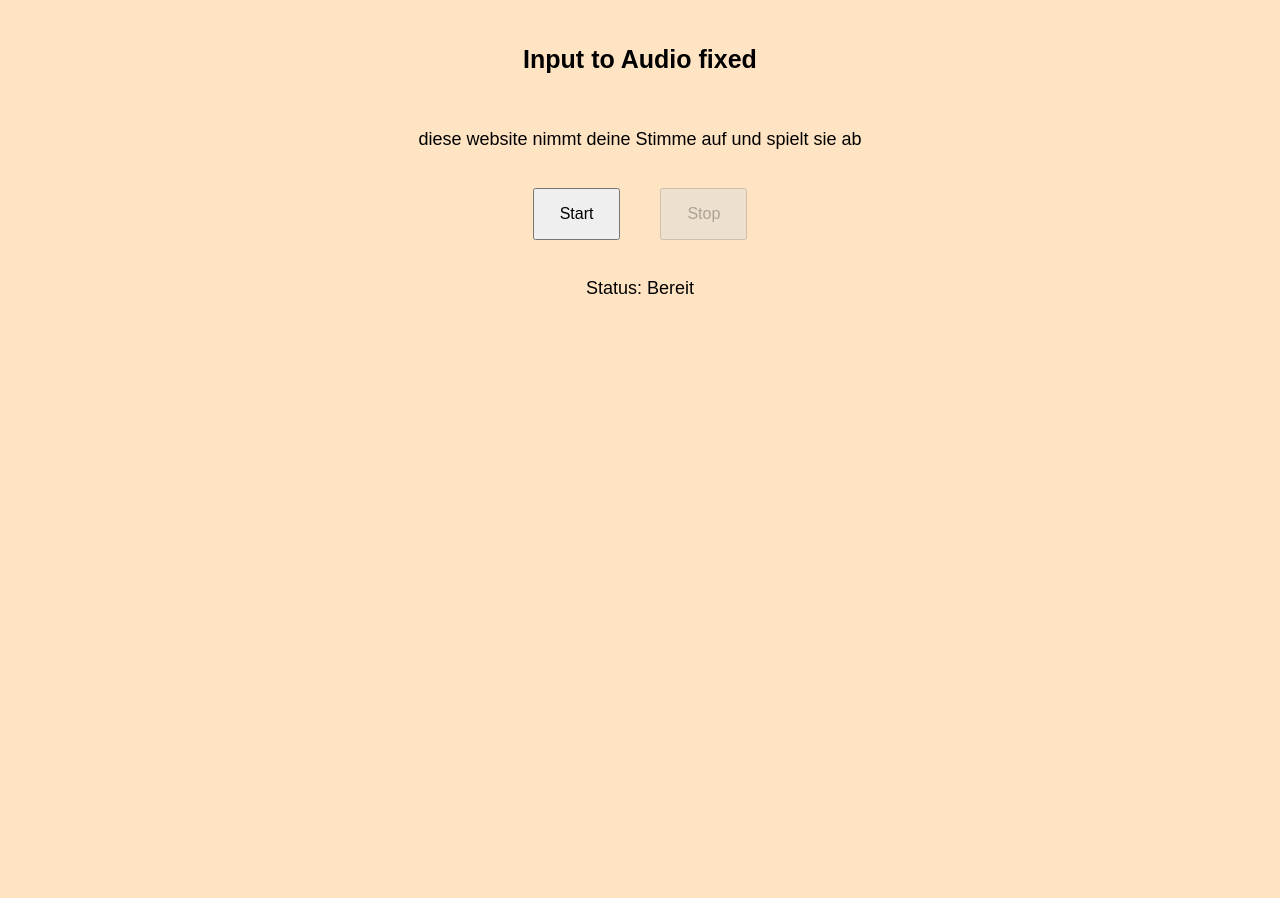
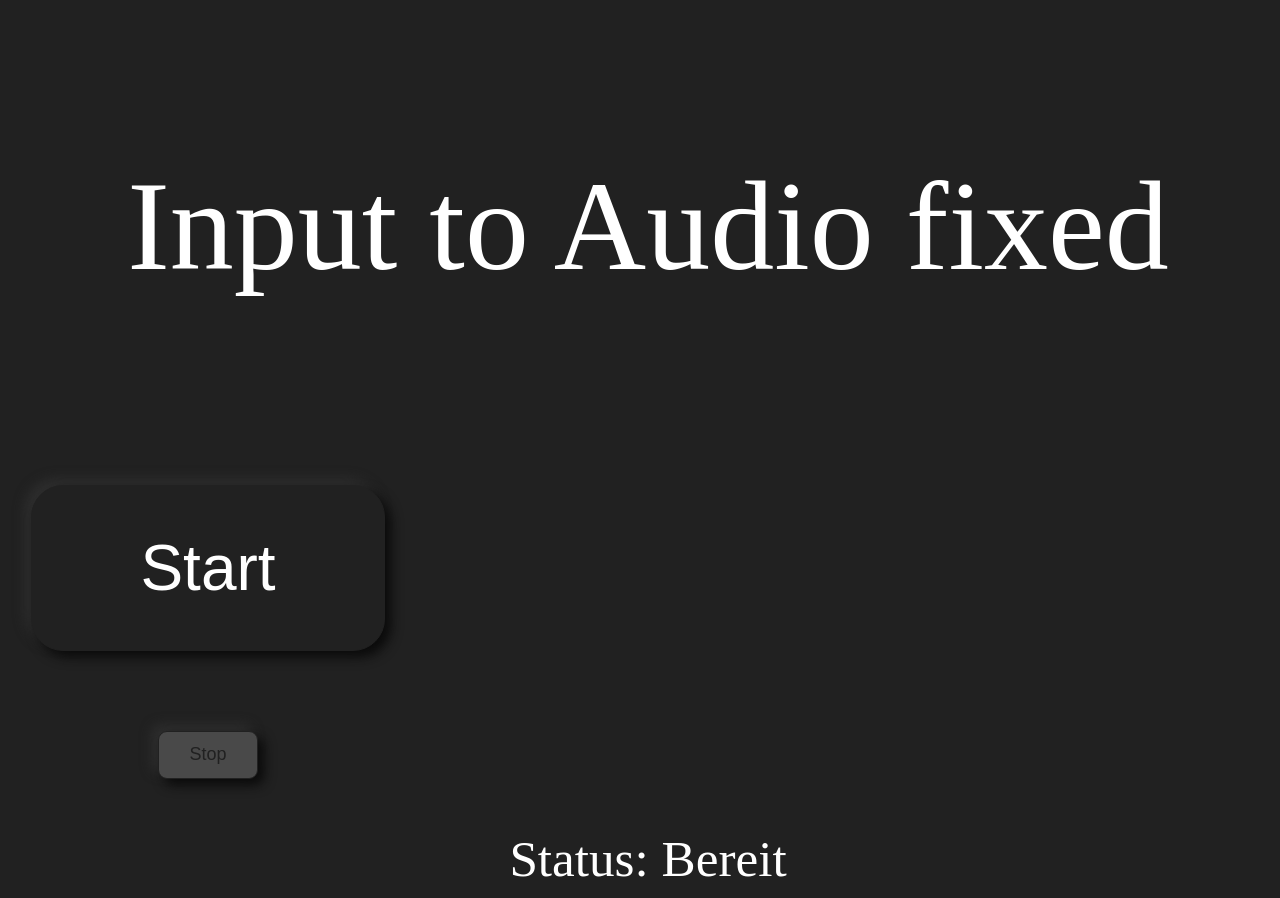
Before and after one commit to NamakiXVI/imputToOutput, a plain HTML site: page index.html in a window 1280 px wide. Before the commit the page ends 800 px from the top, so only its background shows below. Drawn offline with Linux system fonts and the light colour scheme; a web font is replaced by a local one.

Commit message:
update again

```diff
--- a/index.html
+++ b/index.html
@@ -2,16 +2,18 @@
 <html lang="de">
 <head>
   <meta charset="UTF-8">
-  <meta name="viewport" content="width=device-width, initial-scale=1.0">
+  <meta name="viewport" content="width=device-width, initial-scale=1.0" user-scalable=0>
   <title>Realtime record play</title>
   <link rel="stylesheet" href="style.css">
+  <link rel="preconnect" href="https://fonts.googleapis.com">
+  <link rel="preconnect" href="https://fonts.gstatic.com" crossorigin>
+  <link href="https://fonts.googleapis.com/css2?family=Abril+Fatface&family=Protest+Strike&family=VT323&display=swap" rel="stylesheet">
 </head>
-<body>
+<body class="container">
   <button class="label">Input to Audio fixed</button>
-  <p>diese website nimmt deine Stimme auf und spielt sie ab</p>
   <div class="buttons">
-      <button id="start">Start</button>
-      <button id="stop" disabled>Stop</button>
+    <button class="button-click" id="start">Start</button>
+    <button class="button-click" id="stop" disabled>Stop</button>
   </div>
   <p id="status">Status: Bereit</p>
   <script src="script.js"></script>
--- a/style.css
+++ b/style.css
@@ -1,32 +1,42 @@
 body {
-    font-family: Arial, sans-serif;
+    font-family: "Protest Strike", serif;
+    font-weight: 400;
+    font-style: normal;
     text-align: center;
-    background-color: bisque;
+    background-color: #212121;
   }
   button {
     padding: 15px 25px;
     font-size: 16px;
     cursor: pointer;
-    margin: 20px;
+    margin: 10% 0%;
   }
+
   p {
-    font-size: 18px;
+    font-size: 4vw;
+    margin: 10px 20px;
+    color: white;
   }
 
 .buttons {
     display: flex;
     align-items: center;
     justify-content: center;
+    flex-direction: column;
+    width: 100%;
+    max-width: 400px;
 }
 
 .label {
-    color: black;
+    color: white;
     text-decoration: none;
-    font-size: 25px;
     border: none;
     background: none;
-    font-weight: 600;
-    font-family: 'Poppins', sans-serif;
+    font-family: "Protest Strike", serif;
+    font-weight: 400;
+    font-style:normal;
+    font-size: 10vw;
+    text-shadow: #000;
   }
 
   .label::before {
@@ -45,3 +55,45 @@ body {
   .label:hover::after, .label:hover::before {
     width: 100%;
   }
+
+.button-click {
+    color: #fff;
+    padding: 0.7em 1.7em;
+    font-size: 5vw;
+    border-radius: 0.5em;
+    background: #212121;
+    cursor: pointer;
+    border: 1px solid #212121;
+    transition: all 0.3s;
+    box-shadow:
+      6px 6px 12px #0a0a0a,
+      -6px -6px 12px #2f2f2f;
+  }
+
+  .button-click:active {
+    color: #666;
+    box-shadow:
+      0px 0px 0px #000,
+      0px 0px 0px #2f2f2f,
+      inset 4px 4px 12px #1a1a1a,
+      inset -4px -4px 12px #1f1f1f;
+  }
+
+  .button-click:disabled{
+    color: #212121;
+    padding: 0.7em 1.7em;
+    font-size: 18px;
+    border-radius: 0.5em;
+    background: #494949;
+    cursor: pointer;
+    border: 1px solid #212121;
+    transition: all 0.3s;
+    box-shadow:
+      6px 6px 12px #0a0a0a,
+      -6px -6px 12px #2f2f2f;
+  }
+
+  .container{
+    width: 100%;
+    height: 100%;
+  }
```
Also changed, not shown: script.js (indentation only).
